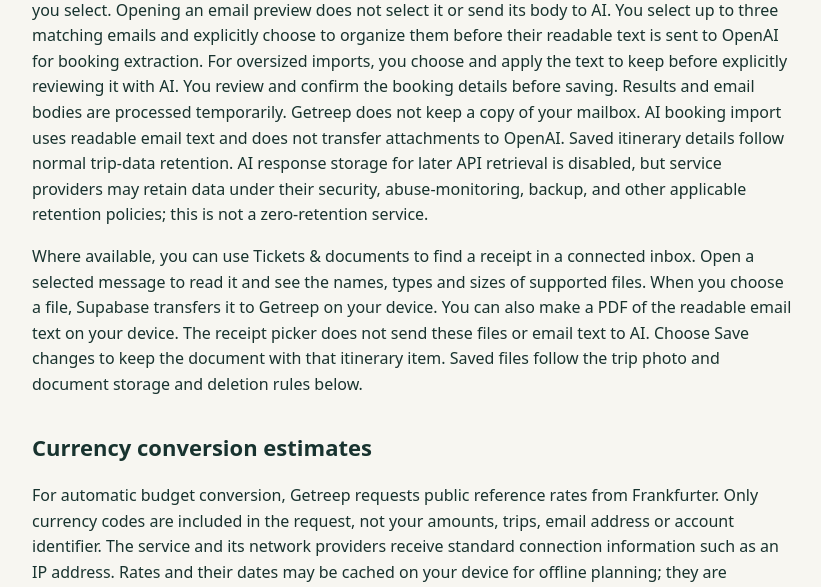
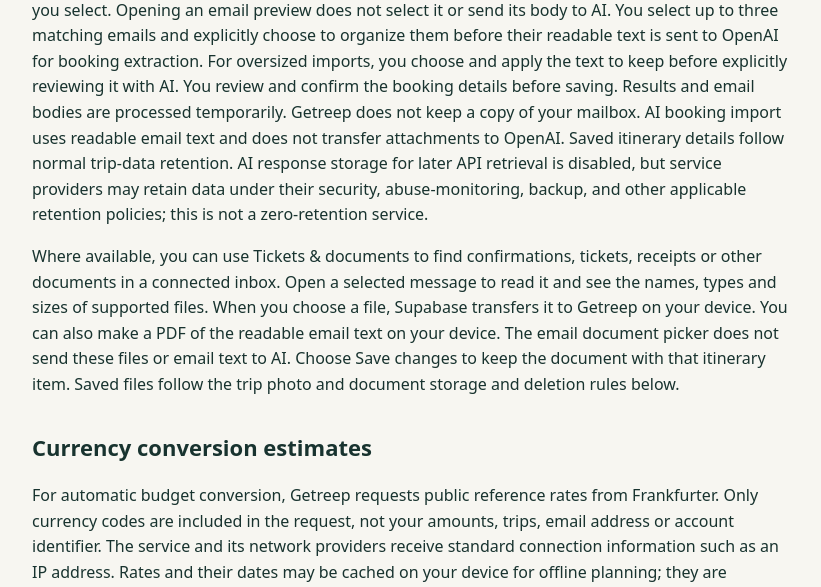
Before and after one commit to techfiwitay-gif/Ay_python_app, a Flask app: page /getreep/privacy-policy in a window 1280 px wide. Shown: the part 1859-2446 px from the top of the page, without its empty margins (228-1049 px from the left). Run offline with Flask 3, Linux system fonts and the light colour scheme; parts of the project's set-up code (start-up, migrations or seed data) failed here and were passed over; some libraries are stand-ins or nearby versions.

Commit message:
Clarify Getreep email document options

```diff
--- a/templates/getreep_privacy_policy.html
+++ b/templates/getreep_privacy_policy.html
@@ -35,7 +35,7 @@
     <h2>Optional connected email accounts</h2>
     <p>Where enabled, you can connect Google or Microsoft mailboxes separately from signing into Getreep. Providers grant read-only access to mailbox messages, not only travel emails. Getreep searches only when requested and does not send, edit, or delete emails. We receive your mailbox identifier and email address and keep encrypted connection credentials on our server, not your email password.</p>
     <p>With your explicit AI permission, your search request and current trip name and route may be sent through Supabase to OpenAI to form a limited booking search. Keyword searches and local search rules do not require this AI step. Getreep searches only the mailboxes and email receipt-date range you select. Opening an email preview does not select it or send its body to AI. You select up to three matching emails and explicitly choose to organize them before their readable text is sent to OpenAI for booking extraction. For oversized imports, you choose and apply the text to keep before explicitly reviewing it with AI. You review and confirm the booking details before saving. Results and email bodies are processed temporarily. Getreep does not keep a copy of your mailbox. AI booking import uses readable email text and does not transfer attachments to OpenAI. Saved itinerary details follow normal trip-data retention. AI response storage for later API retrieval is disabled, but service providers may retain data under their security, abuse-monitoring, backup, and other applicable retention policies; this is not a zero-retention service.</p>
-    <p>Where available, you can use Tickets &amp; documents to find a receipt in a connected inbox. Open a selected message to read it and see the names, types and sizes of supported files. When you choose a file, Supabase transfers it to Getreep on your device. You can also make a PDF of the readable email text on your device. The receipt picker does not send these files or email text to AI. Choose Save changes to keep the document with that itinerary item. Saved files follow the trip photo and document storage and deletion rules below.</p>
+    <p>Where available, you can use Tickets &amp; documents to find confirmations, tickets, receipts or other documents in a connected inbox. Open a selected message to read it and see the names, types and sizes of supported files. When you choose a file, Supabase transfers it to Getreep on your device. You can also make a PDF of the readable email text on your device. The email document picker does not send these files or email text to AI. Choose Save changes to keep the document with that itinerary item. Saved files follow the trip photo and document storage and deletion rules below.</p>
     <h2>Currency conversion estimates</h2>
     <p>For automatic budget conversion, Getreep requests public reference rates from Frankfurter. Only currency codes are included in the request, not your amounts, trips, email address or account identifier. The service and its network providers receive standard connection information such as an IP address. Rates and their dates may be cached on your device for offline planning; they are estimates, not bank or payment-card quotes.</p>
     <p>Disconnect at Profile → Connected emails to remove stored credentials, or delete your Getreep account to remove all connections. Saved itinerary items remain after disconnect. You can also revoke access in your email provider's settings. Temporary authorization attempts expire after ten minutes and are removed by scheduled cleanup. We do not sell mailbox data, use it for advertising, or use it to train generalized AI models. Getreep's use and transfer of information received from Google APIs will adhere to the <a href="https://developers.google.com/terms/api-services-user-data-policy">Google API Services User Data Policy</a>, including Limited Use requirements.</p>
```
